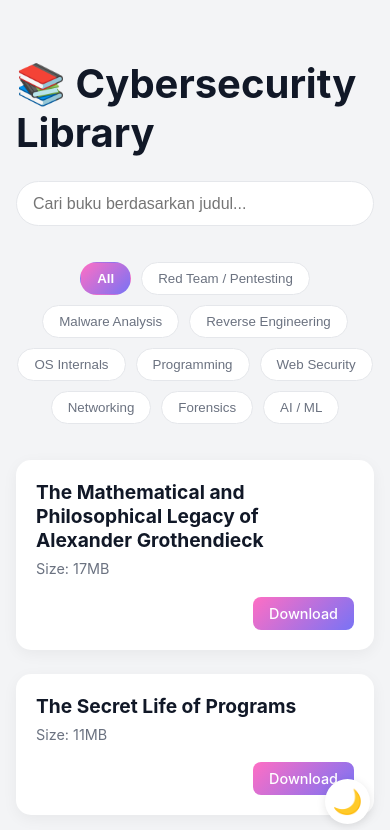
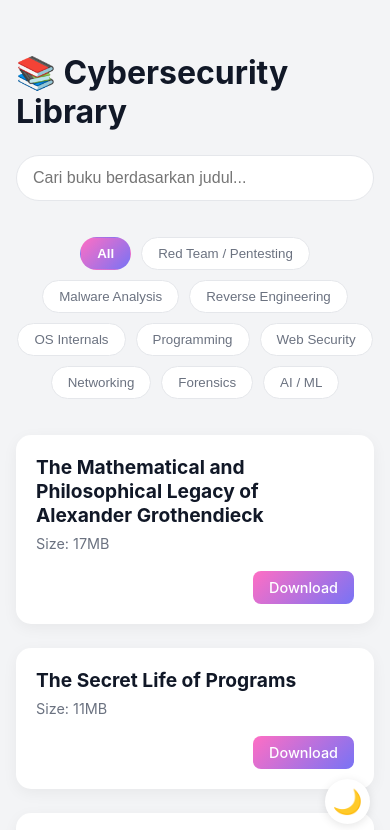
Before and after one commit to seonha14/CyberBooksLibrary, a plain HTML site: page index.html in a window 390 px wide. Shown: the top 830 px of the page. Drawn offline with Linux system fonts and the light colour scheme.

Commit message:
Update index.html

```diff
--- a/index.html
+++ b/index.html
@@ -219,13 +219,16 @@
         background: var(--card-dark);
     }
 
-    /* --- PERBAIKAN: Media Query untuk Mobile View 1 Kolom --- */
+    /* Aturan untuk Mobile View 1 Kolom */
     @media (max-width: 800px) {
         body {
             padding: 0 1rem;
         }
         .book-grid {
             grid-template-columns: 1fr;
+        }
+        h1 {
+            font-size: 2rem;
         }
     }
   </style>
```
